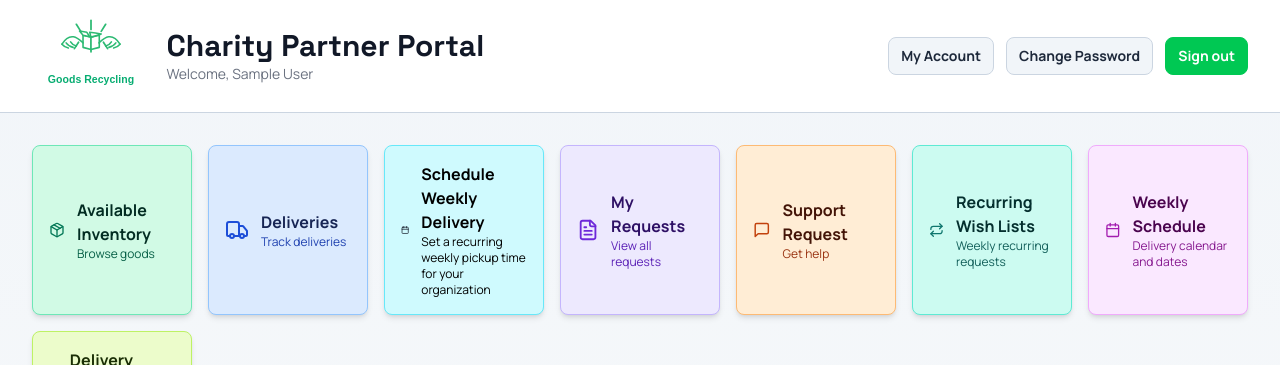
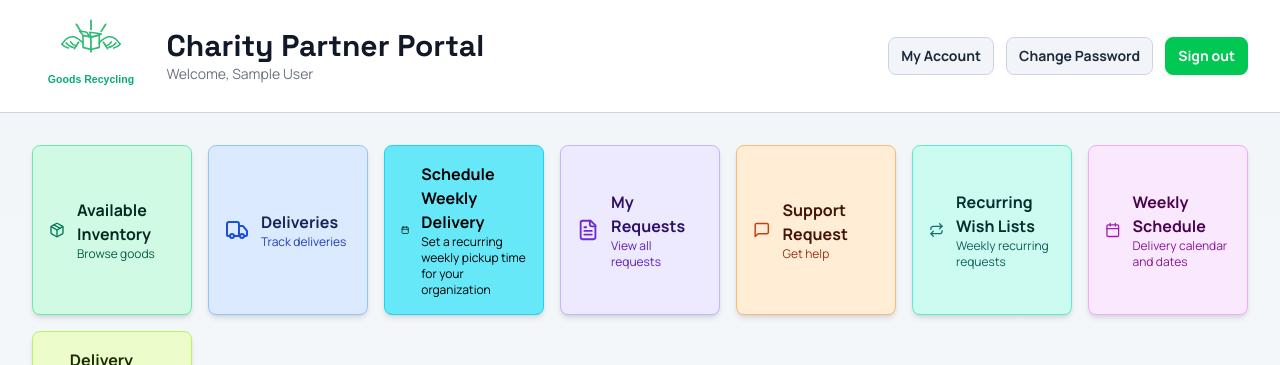
Before and after one commit to mephrem11/webportal493, a React (Vite) app: page /portal in a window 1280 px wide. Shown: the top 365 px of the page. Built offline with nearby package versions, Linux system fonts and the light colour scheme; no server answers; sample sign-in values are in the browser's storage.

Commit message:
Brighten Schedule Weekly Delivery card

```diff
--- a/src/pages/CharityPortalSimple.tsx
+++ b/src/pages/CharityPortalSimple.tsx
@@ -340,9 +340,9 @@ export function CharityPortalSimple() {
 
           <Link
             to="/schedule-delivery"
-            className="flex items-center gap-3 rounded-lg border border-cyan-300 bg-cyan-100 p-4 text-gray-950 shadow-md transition-all hover:-translate-y-0.5 hover:bg-cyan-200 hover:shadow-lg"
+            className="flex items-center gap-3 rounded-lg border border-cyan-400 bg-cyan-300 p-4 text-gray-950 shadow-md transition-all hover:-translate-y-0.5 hover:bg-cyan-400 hover:shadow-lg"
           >
-            <Calendar size={24} className="text-gray-900" />
+            <Calendar size={24} className="text-black" />
             <div>
               <div className="font-semibold text-black">Schedule Weekly Delivery</div>
               <div className="text-xs text-black">Set a recurring weekly pickup time for your organization</div>
```
